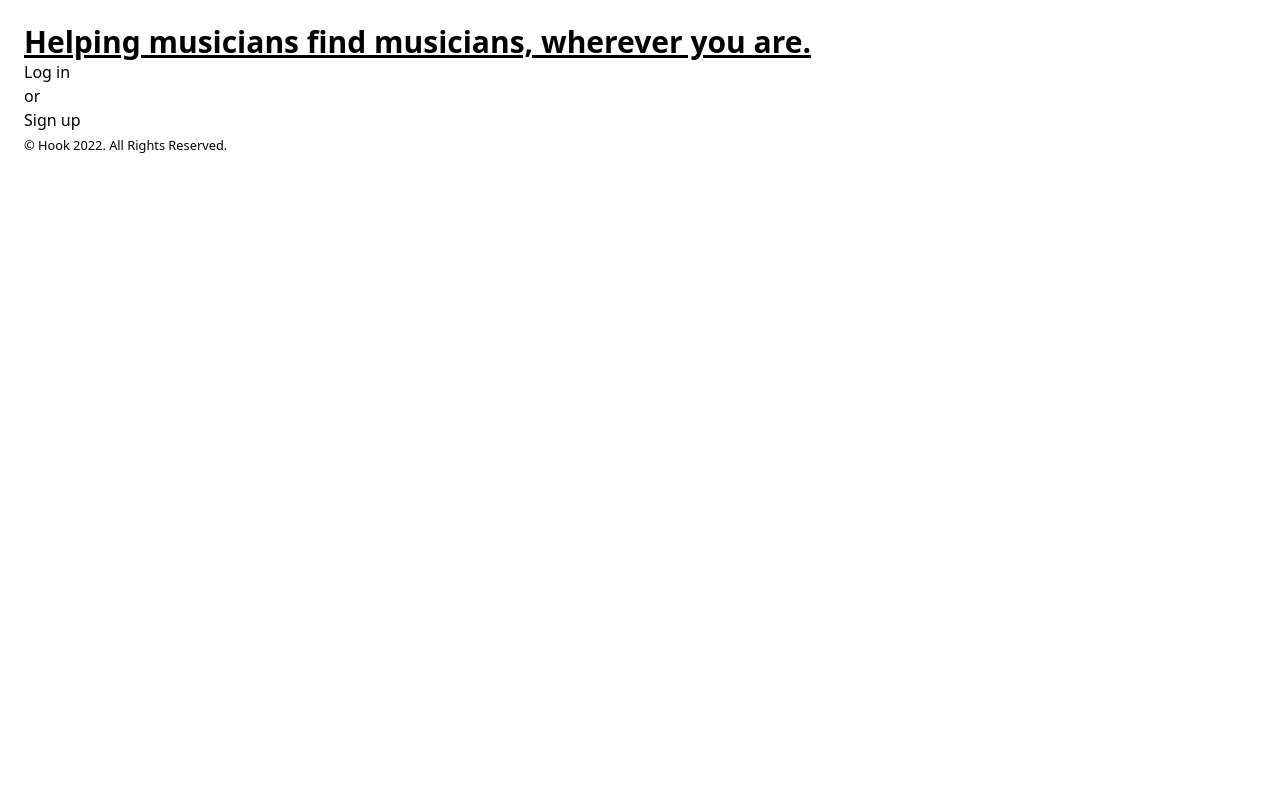
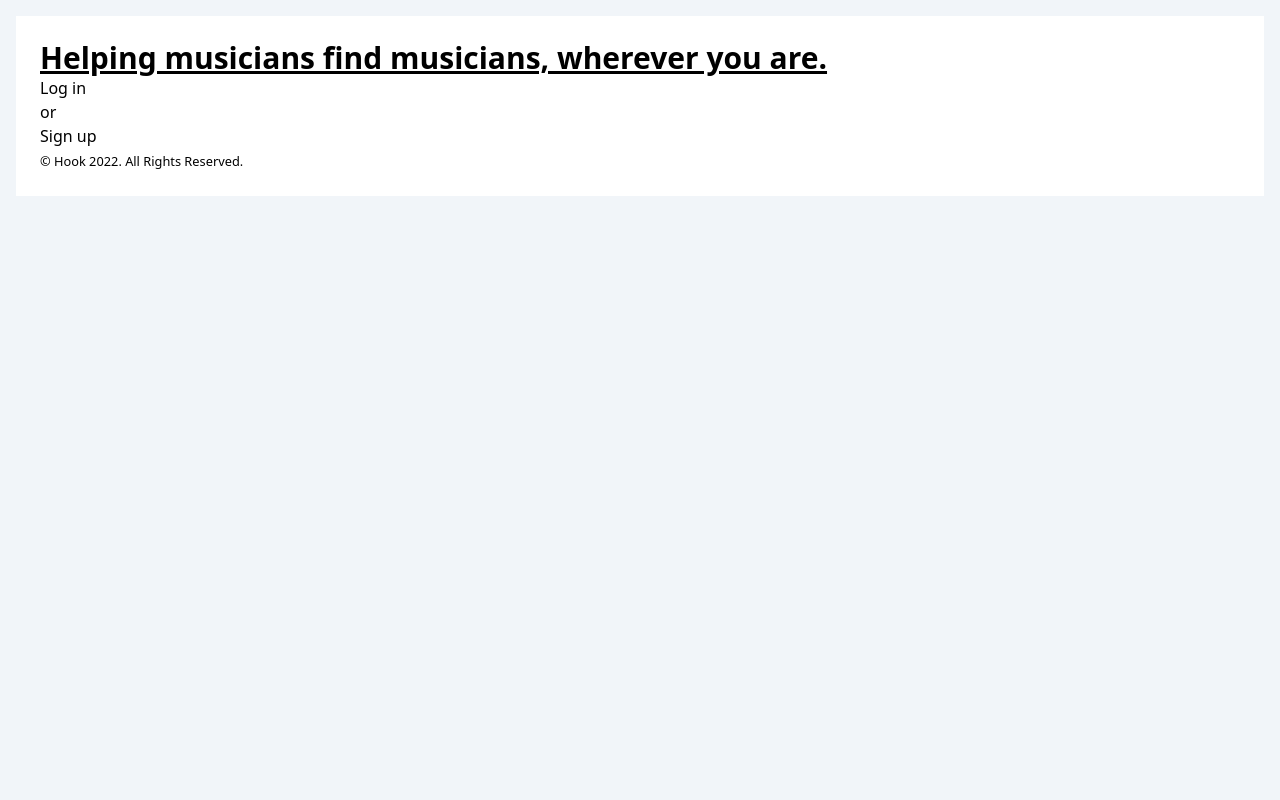
Before and after one commit to MattBaltzell/capstone-1, a Flask app: page / in a window 1280 px wide. Run offline with Flask 2, Linux system fonts and the light colour scheme; style sheets or scripts are compiled from the project's sources; some libraries are stand-ins or nearby versions.

Commit message:
added flash messages to base html template

```diff
--- a/templates/base.html
+++ b/templates/base.html
@@ -4,11 +4,18 @@
     <meta charset="UTF-8">
     <meta http-equiv="X-UA-Compatible" content="IE=edge">
     <meta name="viewport" content="width=device-width, initial-scale=1.0">
-    <link rel="stylesheet" href="/static/styles.css">
+    <link rel="stylesheet" href="{{url_for('static',filename='css/main.css')}}">
     <script src="/static/app.js" defer></script>
     <title>{% block title %}{% endblock %}</title>
 </head>
 <body>
+
+
+    {% for msg in get_flashed_messages() %}
+    <div class="alert alert-danger" role="alert">{{msg}}</div>
+    {% endfor %}
+    <div class="container flex flex-col h-screen bg-slate-100 p-4">
     {% block content %}{% endblock %}
+    </div>
 </body>
 </html>
```
